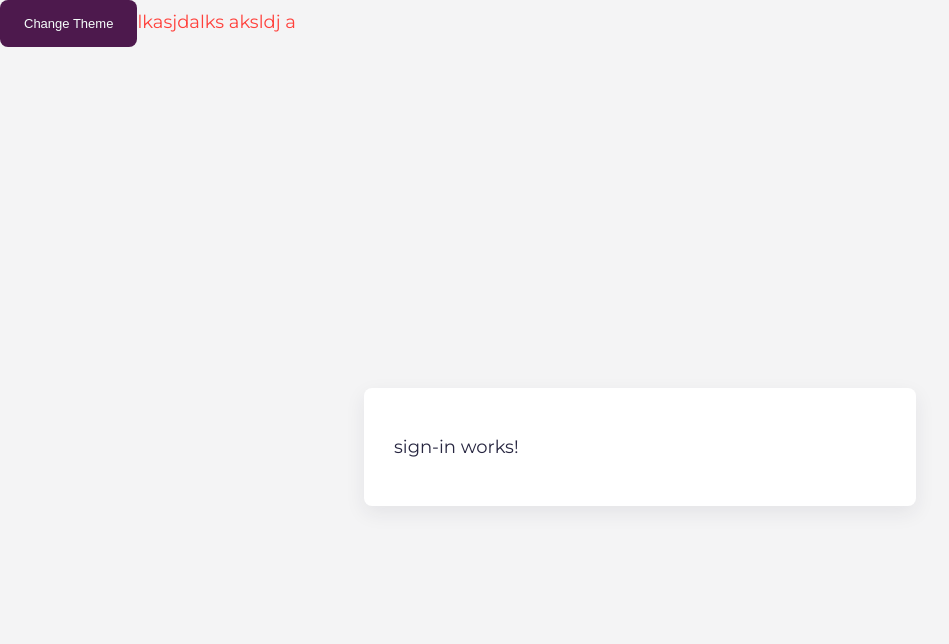
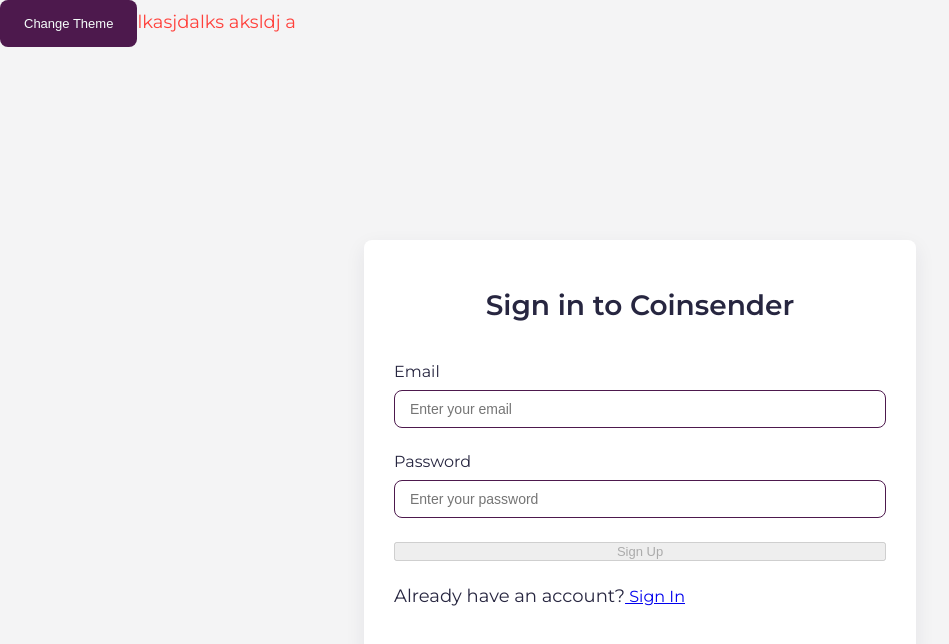
Before and after one commit to andrewmarushko/crm, an Angular app: page /auth/sign-in in a window 1280 px wide. Shown: the top 644 px of the page, without its empty margins (0-949 px from the left). Built offline with nearby package versions, Linux system fonts and the light colour scheme.

Commit message:
form layout

```diff
--- a/src/app/auth/sign-in/sign-in.component.html
+++ b/src/app/auth/sign-in/sign-in.component.html
@@ -1 +1,72 @@
-<p>sign-in works!</p>
+<h1 class="auth-title">Sign in to Coinsender</h1>
+<form [formGroup]="signInForm" class="form" (ngSubmit)="onSubmitForm()">
+  <div class="form-control">
+    <app-text-input
+      id="email"
+      label="Email"
+      type="email"
+      placeholder="Enter your email"
+      [control]="signInForm.controls.email"
+    ></app-text-input>
+
+    <div
+      class="input-error"
+      *ngIf="
+        signInForm.controls.email.dirty &&
+        signInForm.controls.email.hasError('required')
+      "
+    >
+      This field is required
+    </div>
+    <div
+      class="input-error"
+      *ngIf="
+        signInForm.controls.email.dirty &&
+        signInForm.controls.email.hasError('minlength')
+      "
+    >
+      Field should be more than
+      <strong>{{
+        signInForm.controls.email.getError("minlength").requiredLength
+      }}</strong>
+      characters
+    </div>
+  </div>
+  <div class="form-control">
+    <app-text-input
+      id="email"
+      label="Password"
+      type="password"
+      placeholder="Enter your password"
+      [control]="signInForm.controls.password"
+    ></app-text-input>
+    <div
+      class="input-error"
+      *ngIf="
+        signInForm.controls.password.dirty &&
+        signInForm.controls.password.hasError('required')
+      "
+    >
+      This field is required
+    </div>
+    <div
+      class="input-error"
+      *ngIf="
+        signInForm.controls.password &&
+        signInForm.controls.password.hasError('minlength')
+      "
+    >
+      Field should be more than
+      <strong>{{
+        signInForm.controls.password.getError("minlength").requiredLength
+      }}</strong>
+      characters
+    </div>
+  </div>
+
+  <button class="btn" [disabled]="signInForm.invalid">Sign Up</button>
+  <div>
+    <span>Already have an account?</span>
+    <a routerLink="/auth/sign-up"> Sign In</a>
+  </div>
+</form>
--- a/src/app/auth/sign-in/sign-in.component.scss
+++ b/src/app/auth/sign-in/sign-in.component.scss
@@ -0,0 +1,31 @@
+@import "colors.scss";
+@import "base.scss";
+
+.auth-title {
+  text-align: center;
+  margin-bottom: 40px;
+}
+
+@keyframes input-message-animation {
+  from {
+    opacity: 0;
+    transform: translateY(-6px);
+  }
+  to {
+    opacity: 1;
+    transform: translateY(0px);
+  }
+}
+
+@mixin input-message() {
+  font-size: 12px;
+  box-sizing: border-box;
+  padding: 2px 13px;
+  animation-name: input-message-animation;
+  animation-duration: 300ms;
+}
+
+.input-error {
+  @include input-message();
+  color: $color-error;
+}
--- a/src/app/auth/sign-in/sign-in.component.ts
+++ b/src/app/auth/sign-in/sign-in.component.ts
@@ -1,3 +1,4 @@
+import { FormBuilder, Validators } from '@angular/forms';
 import { Component } from '@angular/core';
 
 @Component({
@@ -6,7 +7,14 @@ import { Component } from '@angular/core';
   styleUrls: ['./sign-in.component.scss'],
 })
 export class SignInComponent {
-  constructor() {
-    console.log(123);
+  constructor(private fb: FormBuilder) {}
+
+  signInForm = this.fb.group({
+    email: ['', [Validators.required, Validators.email]],
+    password: ['', [Validators.required, Validators.minLength(3)]],
+  });
+
+  onSubmitForm() {
+    console.log(this.signInForm.value);
   }
 }
--- a/src/app/auth/sign-up/sign-up.component.html
+++ b/src/app/auth/sign-up/sign-up.component.html
@@ -1,5 +1,6 @@
 <h1 class="auth-title">Sign up to Coinsender</h1>
 <form [formGroup]="signUpForm" class="form" (ngSubmit)="onSubmitForm()">
+  <div class="form-group">
     <div class="form-control">
       <app-text-input
         id="name"
@@ -59,6 +60,7 @@
           signUpForm.controls.second_name.getError("minlength").requiredLength
         }}</strong>
         characters
+      </div>
     </div>
   </div>
 
@@ -125,6 +127,7 @@
     </div>
   </div>
   <div formGroupName="password">
+    <div class="form-group">
       <div class="form-control">
         <app-text-input
           id="email"
@@ -184,6 +187,7 @@
         </ng-container>
       </div>
     </div>
+  </div>
   <button [disabled]="signUpForm.invalid">Sign Up</button>
   <div>
     <span>Already have an account?</span>
--- a/src/app/auth/sign-up/sign-up.component.scss
+++ b/src/app/auth/sign-up/sign-up.component.scss
@@ -3,6 +3,7 @@
 
 .auth-title {
   text-align: center;
+  margin-bottom: 40px;
 }
 
 @keyframes input-message-animation {
@@ -28,3 +29,13 @@
   @include input-message();
   color: $color-error;
 }
+
+.form-group {
+  display: flex;
+  justify-content: space-between;
+  gap: 28px;
+
+  div {
+    width: 100%;
+  }
+}
--- a/src/app/shared/theme/global.scss
+++ b/src/app/shared/theme/global.scss
@@ -14,3 +14,9 @@ input {
   border-radius: 8px;
   outline: none;
 }
+
+.form {
+  display: flex;
+  flex-direction: column;
+  gap: 24px;
+}
--- a/src/app/shared/ui/text-input/text-input.component.scss
+++ b/src/app/shared/ui/text-input/text-input.component.scss
@@ -1,5 +1,5 @@
 .input {
-  border: 1px solid #82868c;
+  border: 1px solid var(--cta-primary);
   padding: 10px 15px;
   font-size: 14px;
   background: inherit;
@@ -8,7 +8,7 @@
 
 .form-control {
   display: flex;
+  flex: 1;
   flex-direction: column;
   gap: 9px;
-  margin-bottom: 24px;
 }
```
Lines whose indentation alone changed are shown as unchanged.
